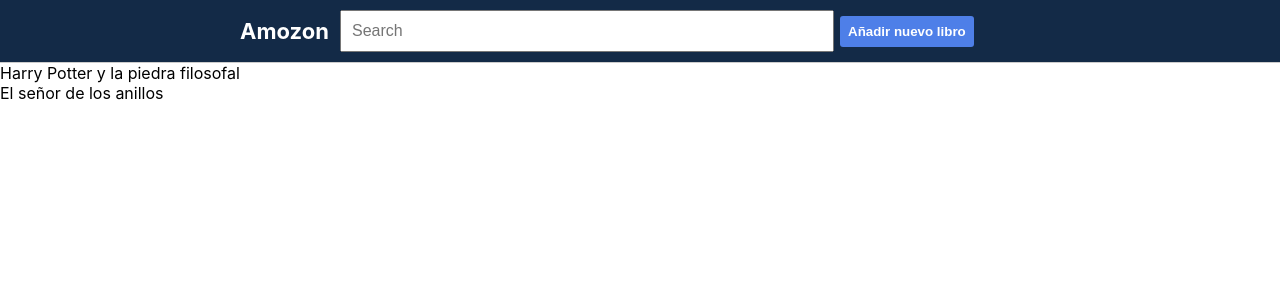
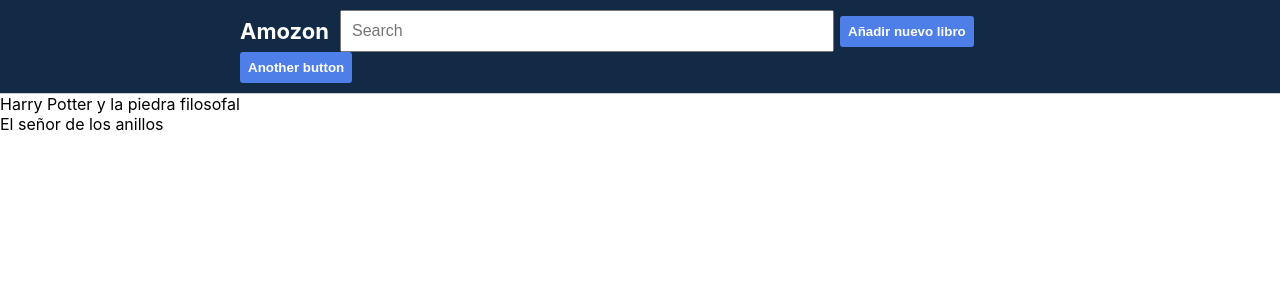
Before and after one commit to KryzAle/React-App-Training, a React (Create React App) app: page / in a window 1280 px wide. Shown: the top 300 px of the page. Built offline with nearby package versions, Linux system fonts and the light colour scheme.

Commit message:
Another button added

```diff
--- a/src/Menu.js
+++ b/src/Menu.js
@@ -14,6 +14,9 @@ function Menu(props) {
         <div className="actions">
             <button className="button btn-blue">Añadir nuevo libro</button>
         </div>
+        <div className="actions">
+            <button className="button btn-blue">Another button</button>
+        </div>
       </div>
     </div>
   );
```
